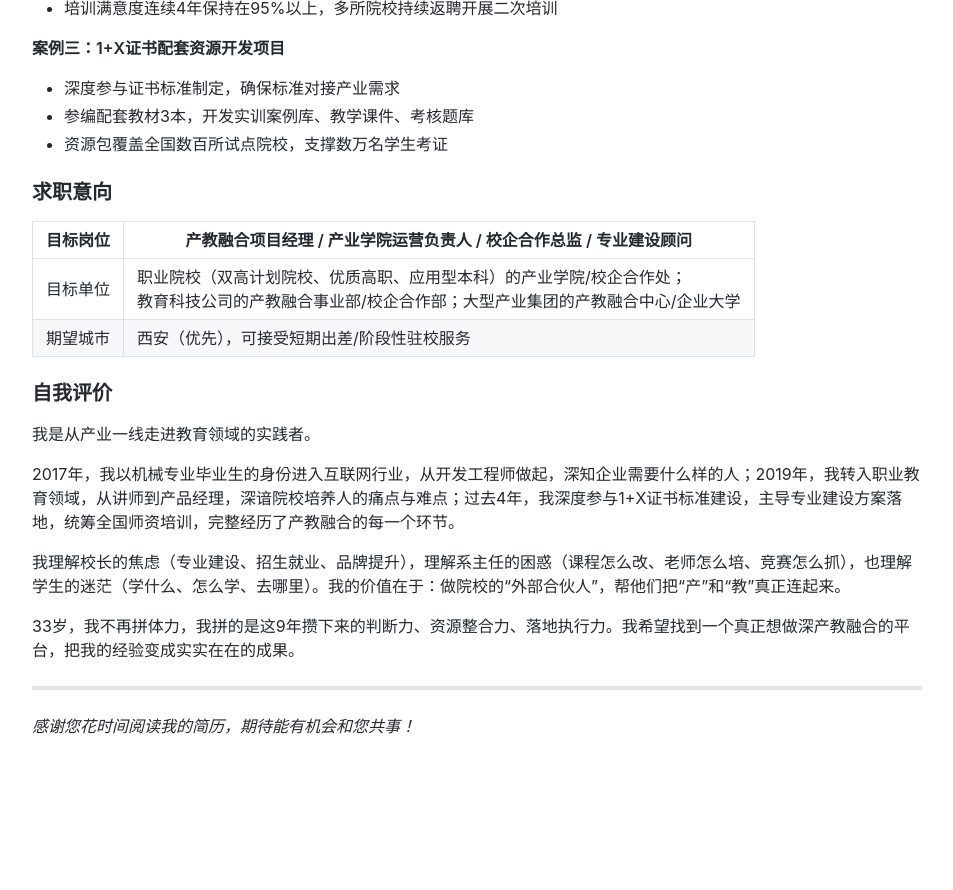
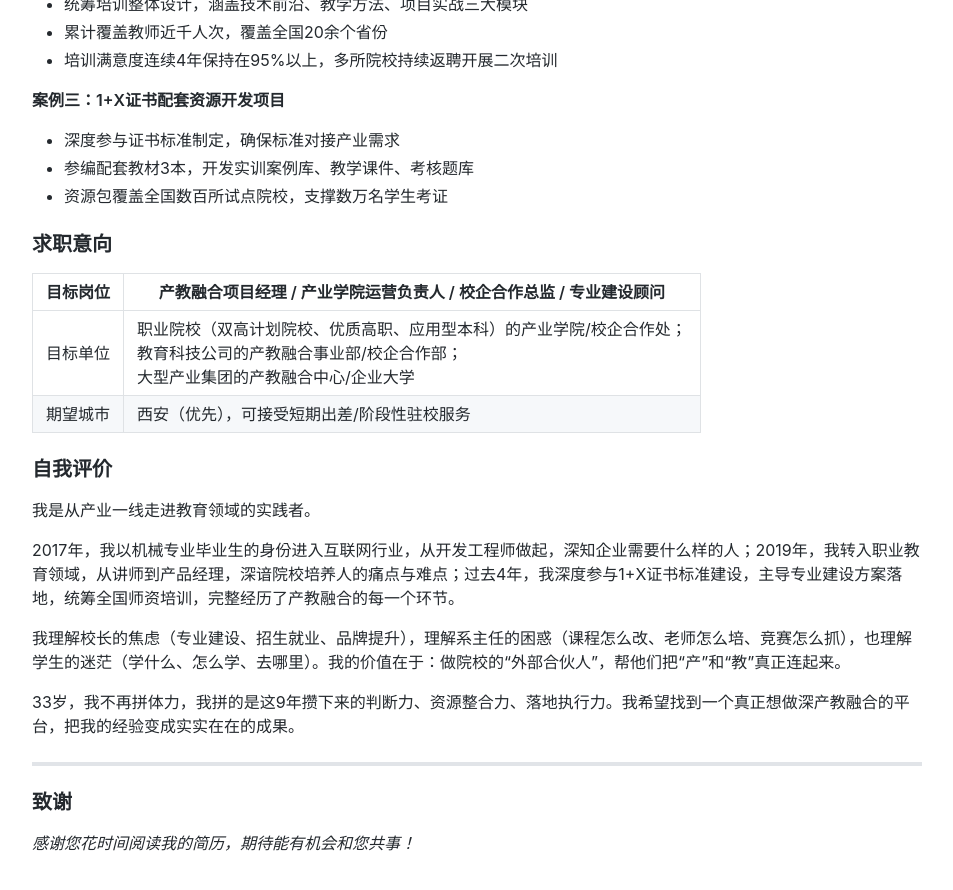
Before and after one commit to davidkoojohn/davidkoojohn.github.io, a Jekyll site: the page built from resume-cjrh.md, in a window 1280 px wide and 900 px high, scrolled down 2910 px. Shown: the top 890 px of the window, without its empty margins (163-1116 px from the left). Built offline with Jekyll 4.4.1, drawn with Linux system fonts in a browser that asks for light colours; comment, search, counter and statistics services are not loaded; before the commit the page ends 3693 px from its top, so only the background shows below that.

Commit message:
changed resume-cjrh.

```diff
--- a/_layouts/resume_cjrh.html
+++ b/_layouts/resume_cjrh.html
@@ -110,6 +110,7 @@
     </div>
   </div>
 
+  <hr>
   <div class="info">
     <div class="avatar">
       <a href="/">
--- a/resume-cjrh.md
+++ b/resume-cjrh.md
@@ -29,7 +29,7 @@
 * 懂运营：连续4年统筹全国骨干教师培训，累计覆盖近千人次，深谙院校合作之道；
 * 懂转化：从开发转教学、从教学转产品、从产品转管理，完整经历产教融合所有环节；
 
-核心定位：成为职业院校与应用型本科在专业建设、产教融合、人才培养方面的“外部合伙人”和“落地操盘手”。
+**核心定位：成为职业院校与应用型本科在专业建设、产教融合、人才培养方面的“外部合伙人”和“落地操盘手”。**
 
 ### 职业生涯
 
@@ -114,7 +114,7 @@
 
 | 目标岗位 | 产教融合项目经理 / 产业学院运营负责人 / 校企合作总监 / 专业建设顾问 |
 | --- | --- |
-| 目标单位 | 职业院校（双高计划院校、优质高职、应用型本科）的产业学院/校企合作处；<br>教育科技公司的产教融合事业部/校企合作部；大型产业集团的产教融合中心/企业大学 |
+| 目标单位 | 职业院校（双高计划院校、优质高职、应用型本科）的产业学院/校企合作处；<br>教育科技公司的产教融合事业部/校企合作部；<br>大型产业集团的产教融合中心/企业大学 |
 | 期望城市 | 西安（优先），可接受短期出差/阶段性驻校服务 |
 
 ### 自我评价
@@ -127,5 +127,8 @@
 
 33岁，我不再拼体力，我拼的是这9年攒下来的判断力、资源整合力、落地执行力。我希望找到一个真正想做深产教融合的平台，把我的经验变成实实在在的成果。
 
-<hr>
+---
+
+### 致谢
+
 _感谢您花时间阅读我的简历，期待能有机会和您共事！_
```
